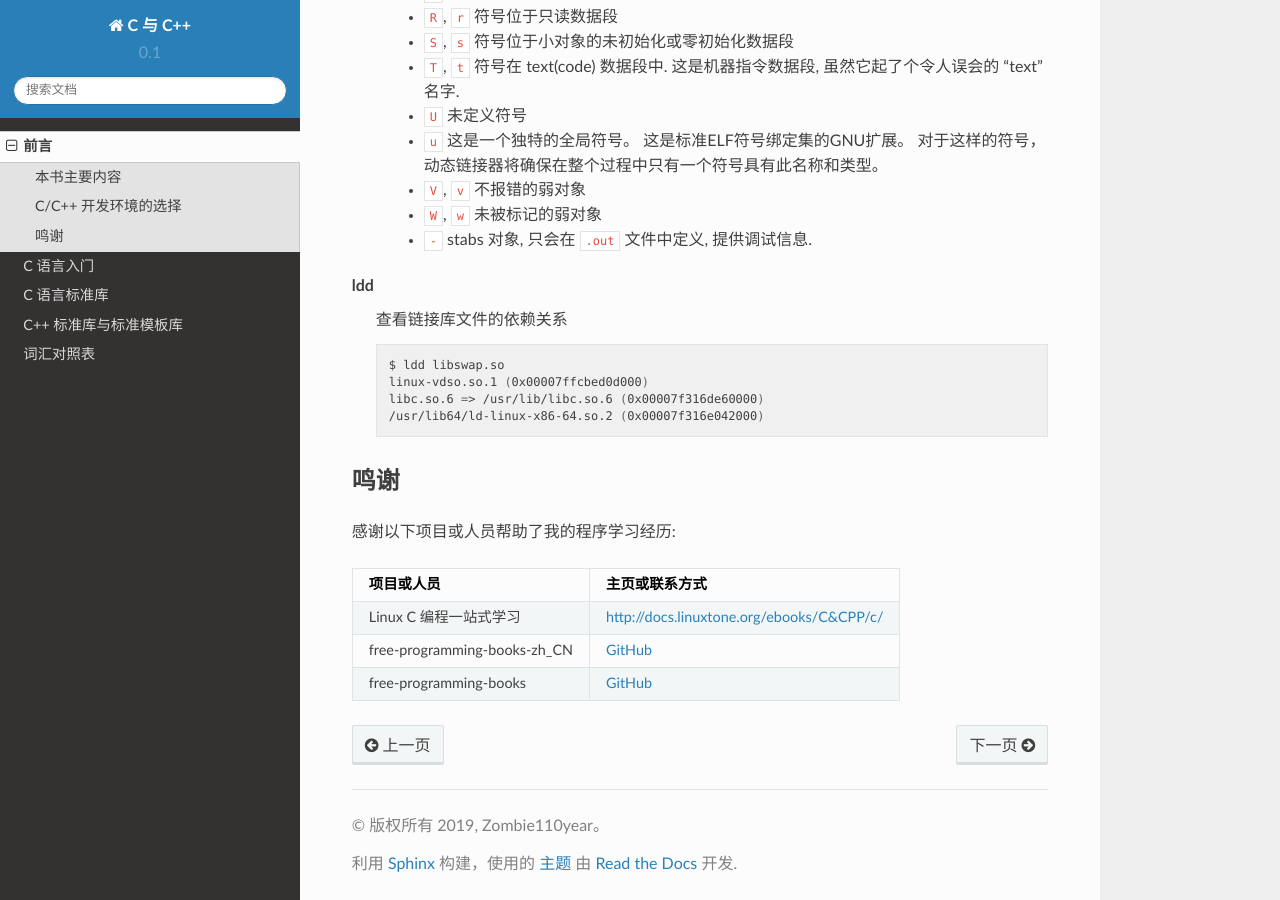
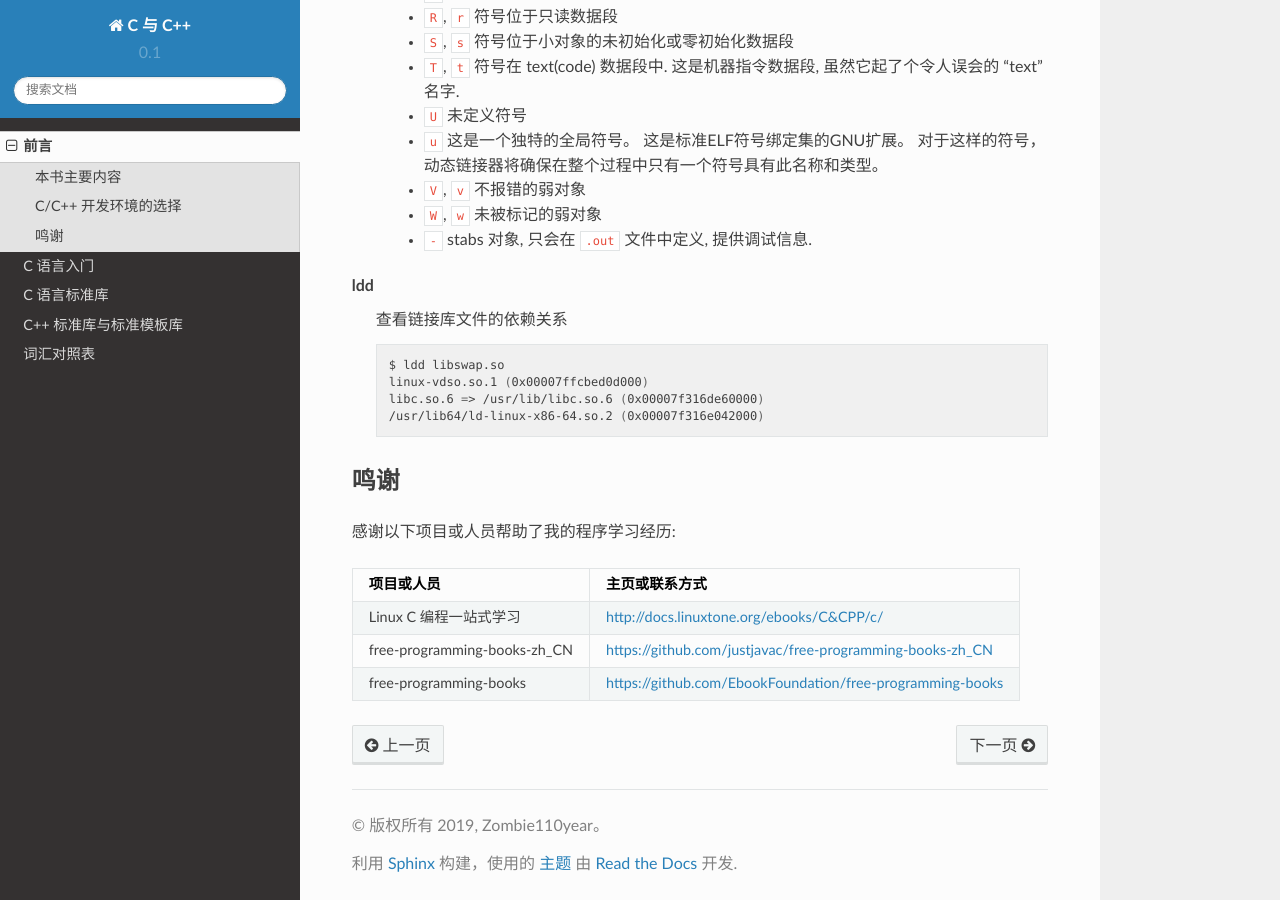
Before and after one commit to zombie110year/c-cpp, a Sphinx documentation site: the page built from source/prepost.rst, in a window 1280 px wide and 900 px high, scrolled down 3508 px. Built offline with Sphinx 7.4.7 and the Read the Docs theme 2.0.0, drawn with Linux system fonts in a browser that asks for light colours; some of the changed lines change nothing that is shown.

Commit message:
update prepost.rst: 链接样式

```diff
--- a/source/prepost.rst
+++ b/source/prepost.rst
@@ -195,6 +195,6 @@ ldd
    *  -  Linux C 编程一站式学习
       -  http://docs.linuxtone.org/ebooks/C&CPP/c/
    *  -  free-programming-books-zh_CN
-      -  `GitHub <https://github.com/justjavac/free-programming-books-zh_CN>`_
+      -  https://github.com/justjavac/free-programming-books-zh_CN
    *  -  free-programming-books
-      -  `GitHub <https://github.com/EbookFoundation/free-programming-books>`_
+      -  https://github.com/EbookFoundation/free-programming-books
```
